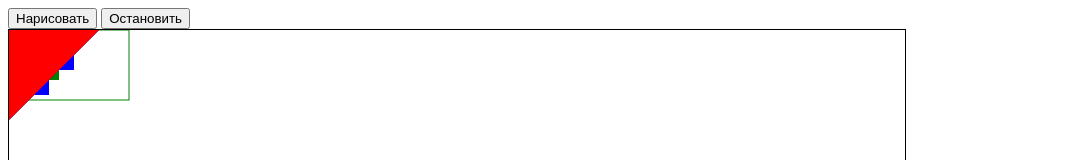
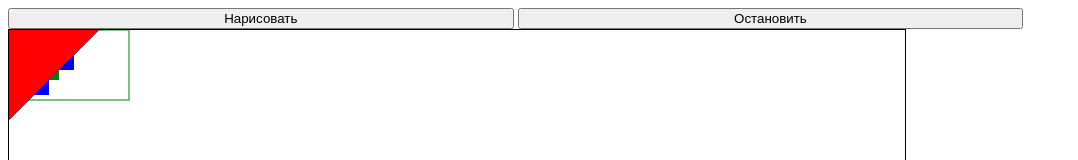
Before and after one commit to AnyaaBond/AnyaaBond.github.io, a plain HTML site: page index.html in a window 1280 px wide. Shown: the top 160 px of the page, without its empty margins (0-1078 px from the left). Drawn offline with nearby package versions, Linux system fonts and the light colour scheme.

Commit message:
Update index.html

```diff
--- a/index.html
+++ b/index.html
@@ -9,7 +9,14 @@
 </head>
 
 <body>
-
+<style>
+    #button {
+     width: 40%;
+    }
+     #button1 {
+     width: 40%;
+    }
+    </style>
     <div class="modal">
         <form>
             <button id="button">Нарисовать</button>
```
